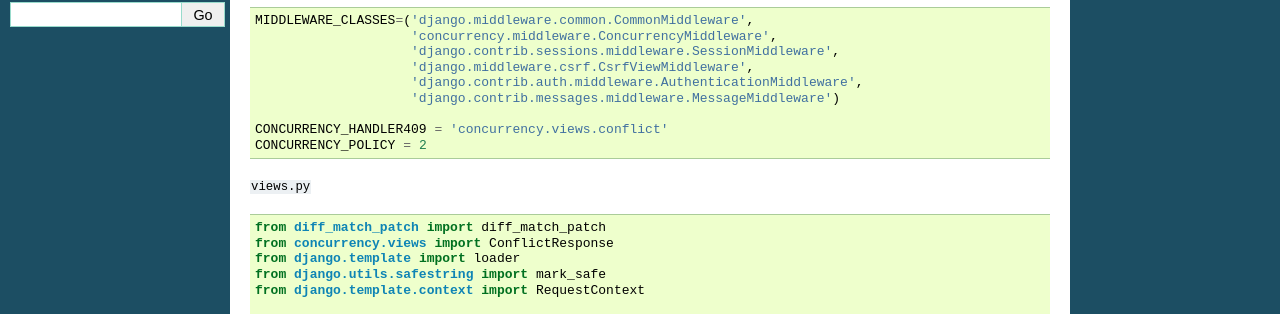
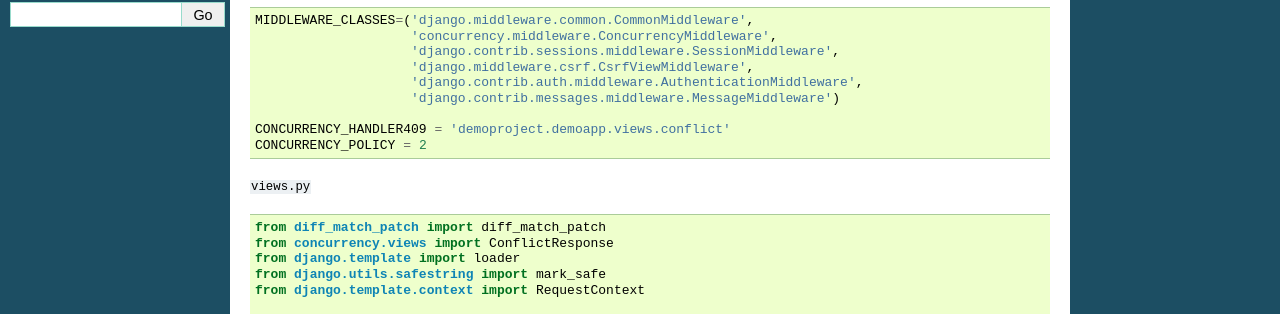
Before and after one commit to saxix/django-concurrency, a Sphinx documentation site: the page built from docs/middleware.rst, in a window 1280 px wide. Shown: the part 243-557 px from the top of the page. Built offline with Sphinx 7.4.7, drawn with Linux system fonts in a browser that asks for light colours; pages that are not in the unit, such as notebooks, are missing from menus.

Commit message:
fixes typo in docs

```diff
--- a/docs/middleware.rst
+++ b/docs/middleware.rst
@@ -23,7 +23,7 @@
                             'django.contrib.auth.middleware.AuthenticationMiddleware',
                             'django.contrib.messages.middleware.MessageMiddleware')
 
-        CONCURRENCY_HANDLER409 = 'concurrency.views.conflict'
+        CONCURRENCY_HANDLER409 = 'demoproject.demoapp.views.conflict'
         CONCURRENCY_POLICY = 2
 
 ``views.py``
```
